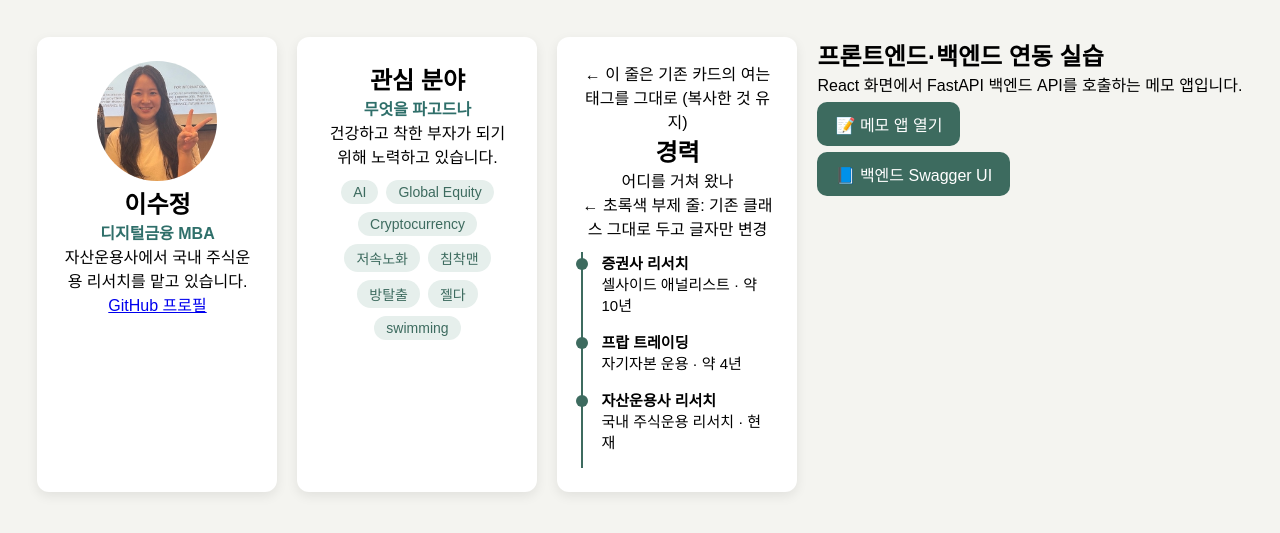
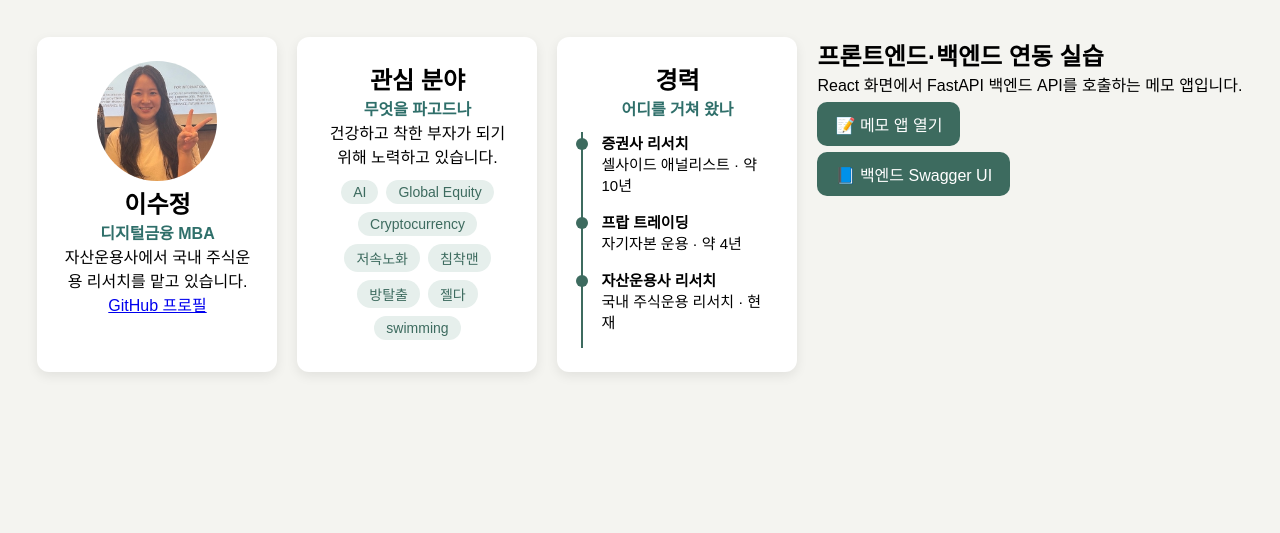
Before and after one commit to platina310/my-page, a plain HTML site: page index.html in a window 1280 px wide. Shown: the part 69-602 px from the top of the page. Drawn offline with Linux system fonts and the light colour scheme; a web font is replaced by a local one.

```diff
--- a/index.html
+++ b/index.html
@@ -35,9 +35,9 @@
       <span>저속노화</span><span>침착맨</span><span>방탈출</span><span>젤다</span><span>swimming</span>
     </div>
   </article>
-  <div class="card">                      ← 이 줄은 기존 카드의 여는 태그를 그대로 (복사한 것 유지)
+  <div class="card">
   <h2>경력</h2>
-  <p class="...">어디를 거쳐 왔나</p>    ← 초록색 부제 줄: 기존 클래스 그대로 두고 글자만 변경
+  <p class="role">어디를 거쳐 왔나</p>
   <ul class="timeline">
     <li><strong>증권사 리서치</strong><br>셀사이드 애널리스트 · 약 10년</li>
     <li><strong>프랍 트레이딩</strong><br>자기자본 운용 · 약 4년</li>
```
